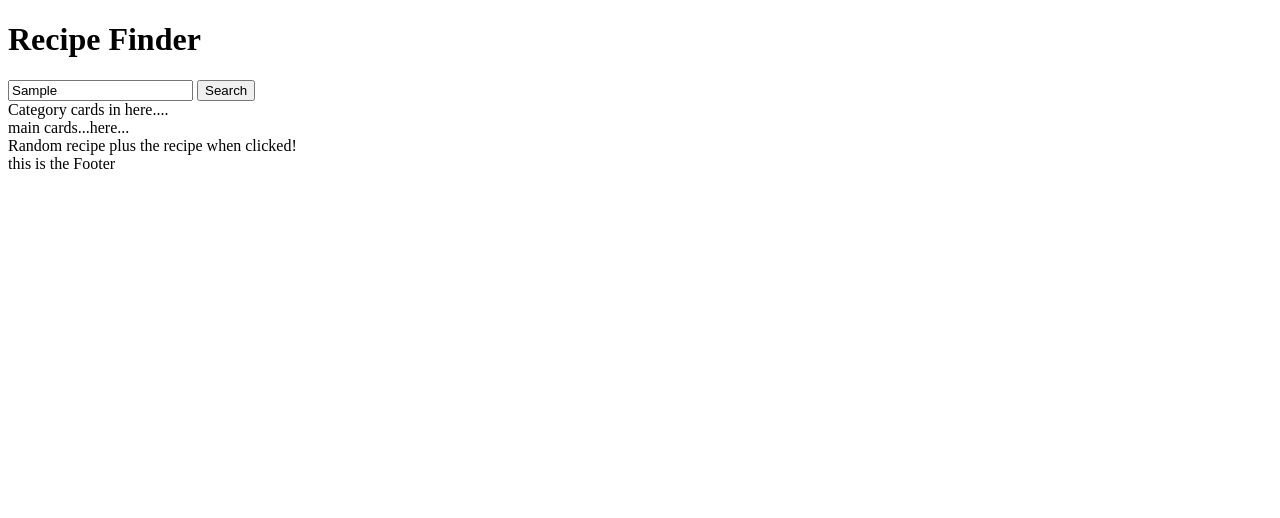
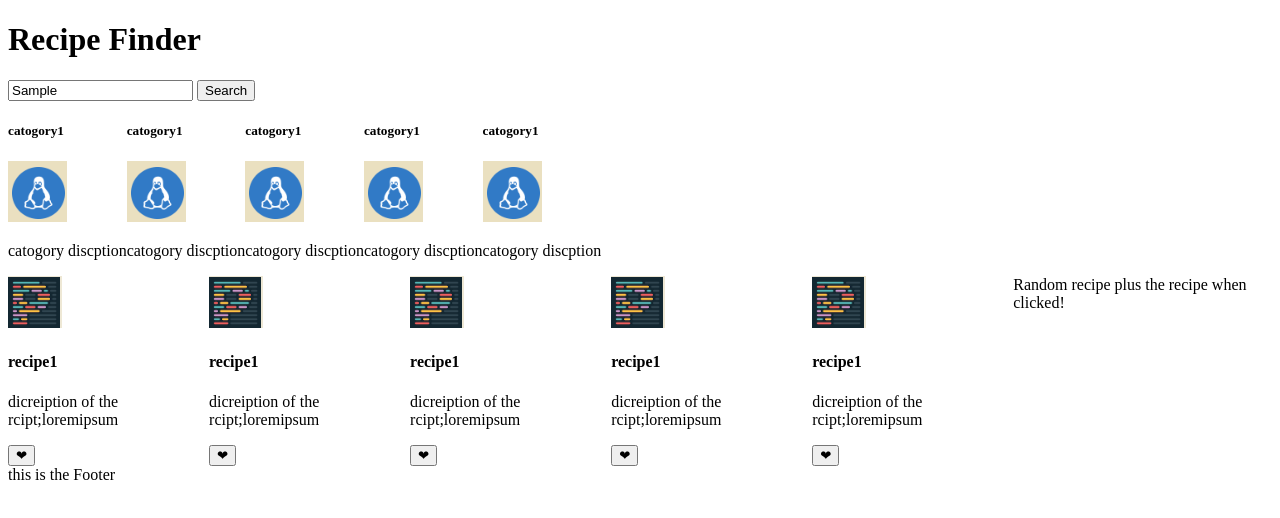
Before and after one commit to mohammedash-iq/Recipe-Finder, a plain HTML site: page index.html in a window 1280 px wide. Both pictures are taken after typing "Sample" into the empty fields and a click on the button "Search". Drawn offline with Linux system fonts and the light colour scheme.

Commit message:
added a bit of logic into the js file and also added some  temp images for preview

```diff
--- a/index.html
+++ b/index.html
@@ -3,12 +3,6 @@
 
 <head>
     <title>Recipe Finder</title>
-    <!-- <script src="https://cdn.jsdelivr.net/npm/@tailwindcss/browser@4"></script> -->
-    <!-- <style type="text/tailwindcss">
-      @theme {
-        --color-clifford: #da373d;
-      }
-    </style> -->
 </head>
 <div>
     <header>
@@ -20,11 +14,9 @@
     </header>
     <main>
         <div id="catagoryCardContainer">
-            Category cards in here....
         </div>
-        <div>
+        <div style="display: flex;">
             <div id="mainCardContainer">
-                main cards...here...
             </div>
             <aside>
                 Random recipe plus the recipe when clicked!
--- a/script.js
+++ b/script.js
@@ -52,30 +52,50 @@ let catogory = [
     image: "catogory.png",
   },
 ];
-const searchbtn = document.getElementById("searchbtn");
+
 const searchInput = document.getElementById("searchinput");
 const catagoryCardContainer = document.getElementById("catagoryCardContainer");
 const mainCardContainer = document.getElementById("mainCardContainer");
+loadCatogoryCards();
 function searchRecipe() {
-  const value = searchInput.value;
   loadCards();
 }
 function loadCards() {
+  searchData();
   recipies.map((recipe) => {
-    const card = document.createElement();
-    const image = document.createElement();
-    const title = document.createElement();
-    const disc = document.createElement();
-    const likebutton = document.createElement();
-    mainCardContainer.appendChild(card, image, title, disc, likebutton);
+    const card = document.createElement("div");
+    const image = document.createElement("img");
+    image.setAttribute("src", recipe.image);
+    const title = document.createElement("h4");
+    title.innerText = recipe.name;
+    const disc = document.createElement("p");
+    disc.innerText = recipe.description;
+    const likebutton = document.createElement("button");
+    likebutton.innerText = "❤";
+    card.appendChild(image);
+    card.appendChild(title);
+    card.appendChild(disc);
+    card.appendChild(likebutton);
+    mainCardContainer.appendChild(card);
+    mainCardContainer.style.display = "flex";
   });
 }
 function loadCatogoryCards() {
-  recipies.map((recipe) => {
-    const card = document.createElement();
-    const image = document.createElement();
-    const title = document.createElement();
-    const disc = document.createElement();
-    catagoryCardContainer.appendChild(card, image, title, disc, likebutton);
+  catogory.map((recipe) => {
+    const card = document.createElement("div");
+    const image = document.createElement("img");
+    image.setAttribute("src", recipe.image);
+    const title = document.createElement("h5");
+    title.innerText = recipe.name;
+    const disc = document.createElement("p");
+    disc.innerText = recipe.disc;
+    card.appendChild(title);
+    card.appendChild(image);
+    card.append(disc);
+    catagoryCardContainer.appendChild(card);
+    catagoryCardContainer.style.display = "flex";
   });
 }
+function searchData() {
+  console.log("fetching api for the required data/////");
+}
```
Also changed, not shown: catogory.png (added), recipe.png (added).
